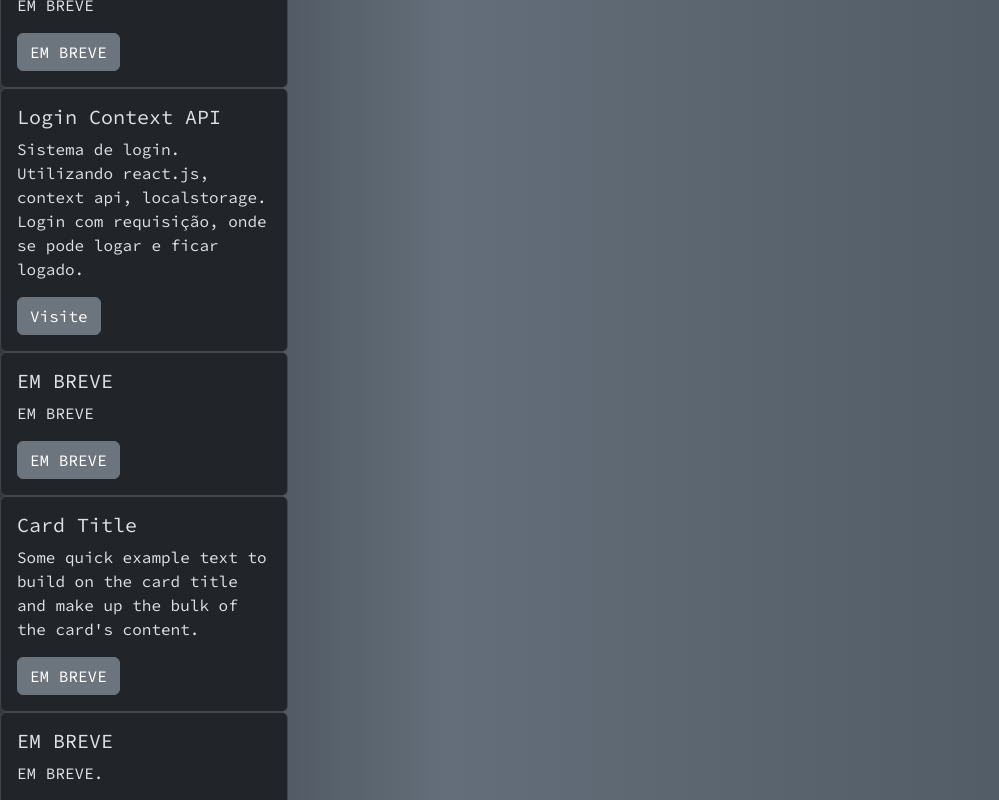
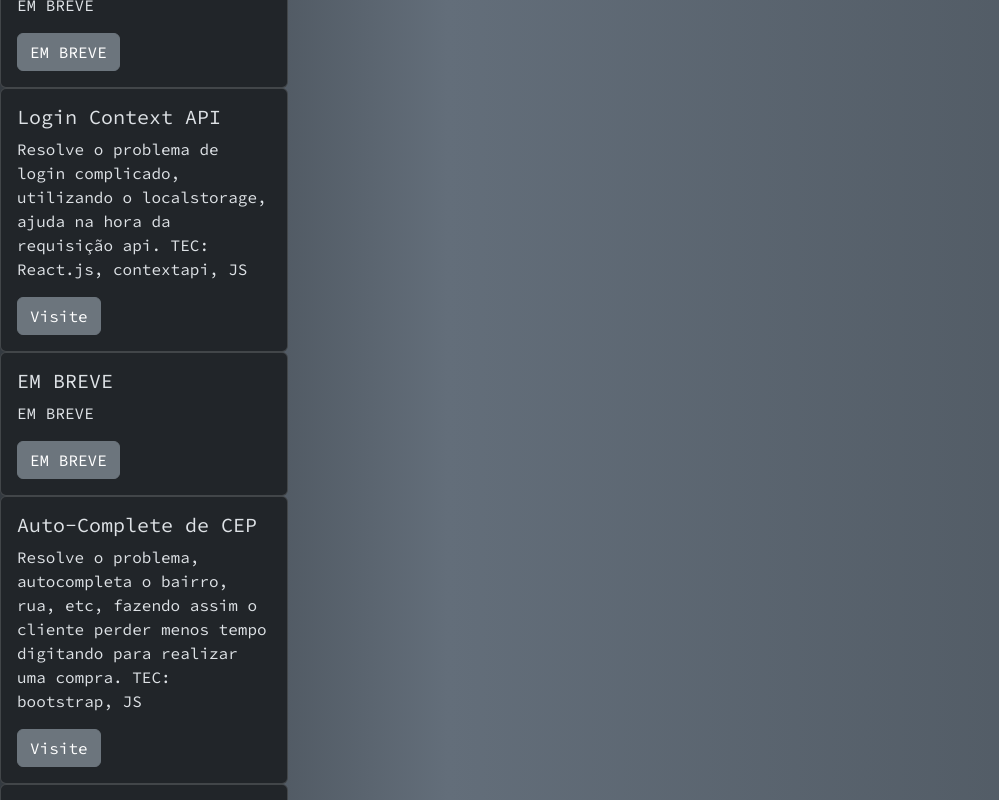
Before and after one commit to GabrielGotinha/PortFolio-att, a React (Vite) app: page /projetos in a window 1280 px wide. Shown: the part 400-1200 px from the top of the page, without its empty margins (0-999 px from the left). Built offline with nearby package versions, Linux system fonts and the light colour scheme.

Commit message:
add projeto

```diff
--- a/index.html
+++ b/index.html
@@ -2,7 +2,7 @@
 <html lang="pt-br">
   <head>
     <meta charset="UTF-8" />
-    <link rel="icon" href="/public/gotaicone.ico" />
+    <link rel="icon" href="/gotaicone.ico" />
     <link href="https://cdn.jsdelivr.net/npm/bootstrap@5.3.2/dist/css/bootstrap.min.css" rel="stylesheet" integrity="sha384-T3c6CoIi6uLrA9TneNEoa7RxnatzjcDSCmG1MXxSR1GAsXEV/Dwwykc2MPK8M2HN" crossorigin="anonymous">
     <meta name="viewport" content="width=device-width, initial-scale=1.0" />
     <link rel="preconnect" href="https://fonts.googleapis.com">
--- a/src/pages/Projetos.jsx
+++ b/src/pages/Projetos.jsx
@@ -38,7 +38,7 @@ export default function Projetos () {
       <Card.Body>
         <Card.Title>Login Context API</Card.Title>
         <Card.Text>
-          Sistema de login. Utilizando react.js, context api, localstorage. Login com requisição, onde se pode logar e ficar logado.
+          Resolve o problema de login complicado, utilizando o localstorage, ajuda na hora da requisição api. TEC: React.js, contextapi, JS
         </Card.Text>
         <Button variant="secondary" className='mt-3' href='https://login-liard-nine.vercel.app/' target='_blank'>Visite</Button>
       </Card.Body>
@@ -54,12 +54,11 @@ export default function Projetos () {
     </Card>
     <Card bg="dark" data-bs-theme="dark" style={{ width: '18rem' }}>
       <Card.Body>
-        <Card.Title>Card Title</Card.Title>
+        <Card.Title>Auto-Complete de CEP</Card.Title>
         <Card.Text>
-          Some quick example text to build on the card title and make up the
-          bulk of the card's content.
+        Resolve o problema, autocompleta o bairro, rua, etc, fazendo assim o cliente perder menos tempo digitando para realizar uma compra. TEC: bootstrap, JS
         </Card.Text>
-        <Button variant="secondary" className='mt-3'>EM BREVE</Button>
+        <Button variant="secondary" className='mt-3' href='https://projeto-cep-cyan.vercel.app/' target='_blank'>Visite</Button>
       </Card.Body>
     </Card>
     <Card bg="dark" data-bs-theme="dark" style={{ width: '18rem' }}>
```
